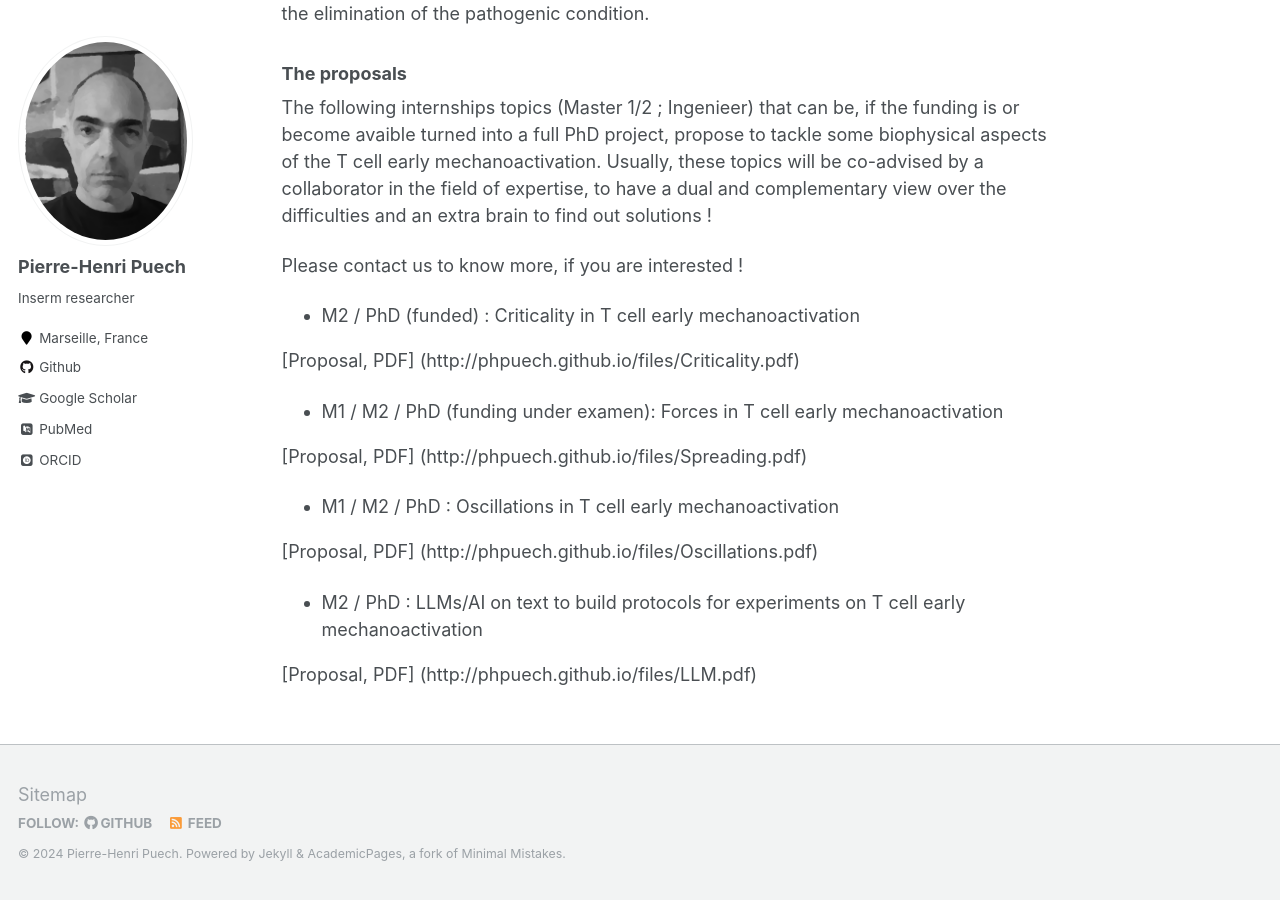
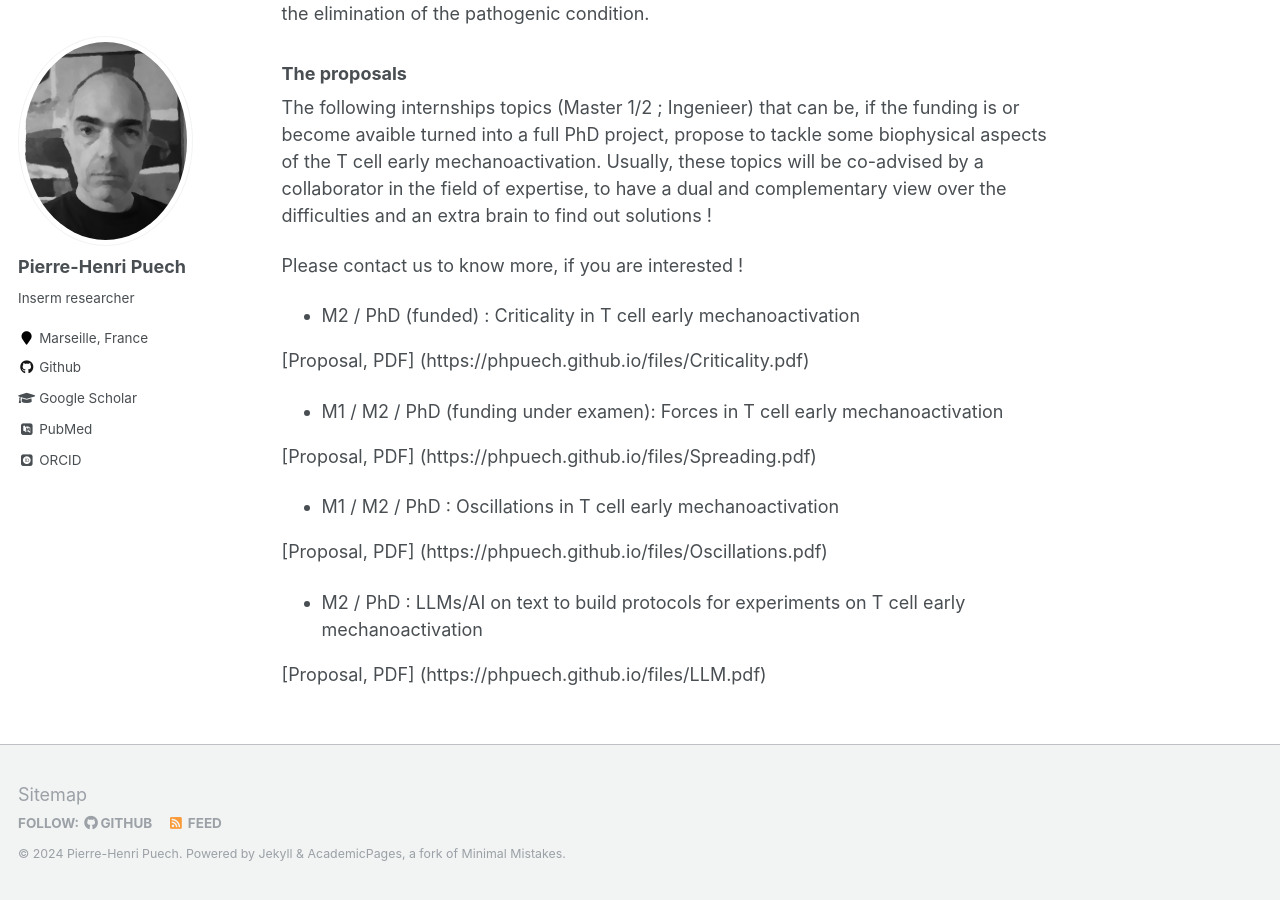
Before and after one commit to phpuech/phpuech.github.io, a Jekyll site: the page built from _pages/jobs.md, in a window 1280 px wide and 900 px high, scrolled down 630 px. Built offline with Jekyll 4.4.1, drawn with Linux system fonts in a browser that asks for light colours; some web fonts are replaced; some of the changed lines change nothing that is shown.

Commit message:
correct links

```diff
--- a/_pages/jobs.md
+++ b/_pages/jobs.md
@@ -19,16 +19,16 @@ Please contact us to know more, if you are interested !
 
 - M2 / PhD (funded) : Criticality in T cell early mechanoactivation
 
-[Proposal, PDF] (http://phpuech.github.io/files/Criticality.pdf)
+[Proposal, PDF] (https://phpuech.github.io/files/Criticality.pdf)
 
 - M1 / M2 / PhD (funding under examen): Forces in T cell early mechanoactivation
 
-[Proposal, PDF] (http://phpuech.github.io/files/Spreading.pdf)
+[Proposal, PDF] (https://phpuech.github.io/files/Spreading.pdf)
 
 - M1 / M2 / PhD : Oscillations in T cell early mechanoactivation
 
-[Proposal, PDF] (http://phpuech.github.io/files/Oscillations.pdf)
+[Proposal, PDF] (https://phpuech.github.io/files/Oscillations.pdf)
 
 - M2 / PhD : LLMs/AI on text to build protocols for experiments on T cell early mechanoactivation
 
-[Proposal, PDF] (http://phpuech.github.io/files/LLM.pdf)
+[Proposal, PDF] (https://phpuech.github.io/files/LLM.pdf)
```
